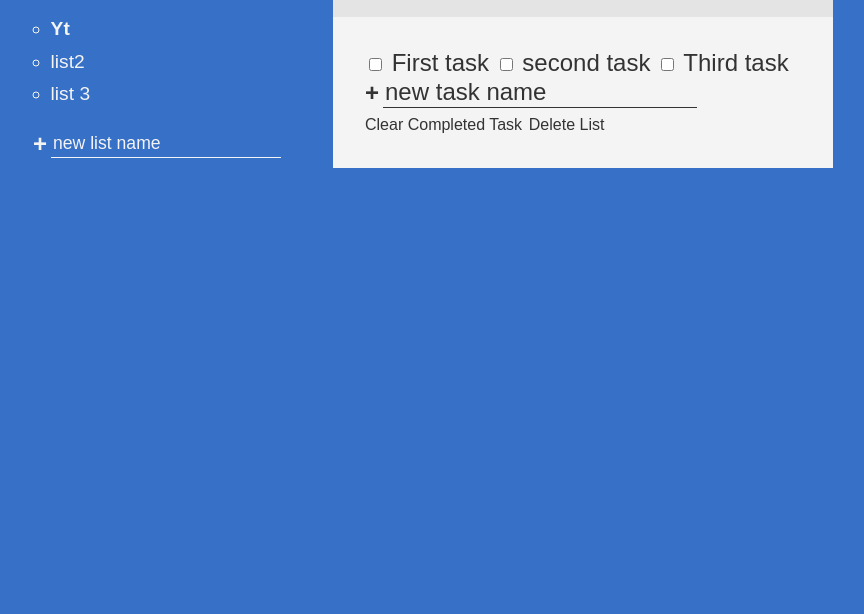
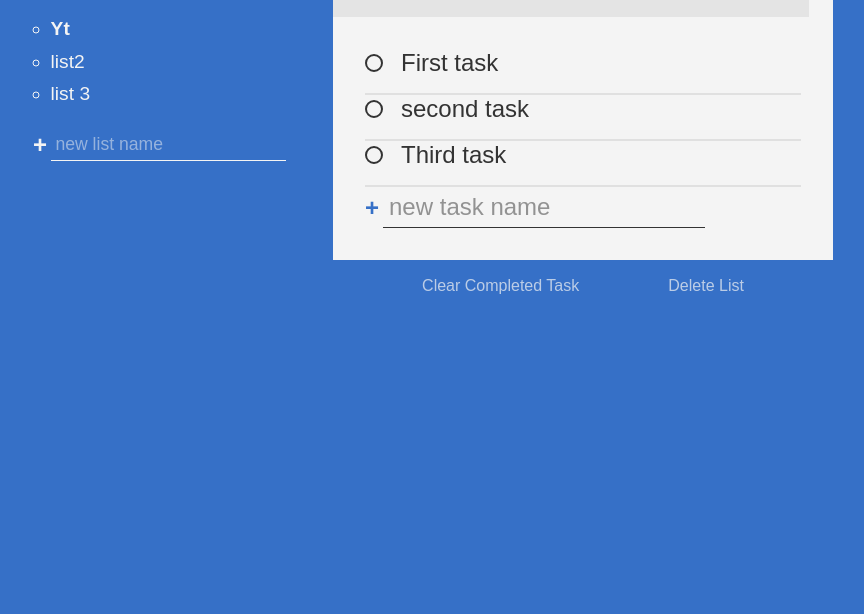
Before and after one commit to NemB0t/ODIN_ToDoList, a plain HTML site: page index.html in a window 1280 px wide. Shown: the part 186-800 px from the top of the page, without its empty margins (207-1071 px from the left). Drawn offline with Linux system fonts and the light colour scheme.

Commit message:
Added CSS

```diff
--- a/index.html
+++ b/index.html
@@ -13,9 +13,9 @@
     <div class="all-tasks">
         <h2 class="task-list-title">My Lists</h2>
         <ul class="task-list">
-            <li class="active-list">Yt</li>
-            <li>list2</li>
-            <li>list 3</li>
+            <li class="list-name active-list">Yt</li>
+            <li class="list-name">list2</li>
+            <li class="list-name">list 3</li>
         </ul>
         <form action="">
             <input type="text" class="new list" placeholder="new list name" aria-label="new list name" />
@@ -36,11 +36,15 @@
                     <span class="custom-checkbox"></span>
                     First task</label>
                 <!-- task 1 -->
+            </div>
+            <div class="tasks">
                 <input type="checkbox"  id="task-2"/>
                 <label for="task-2">
                     <span class="custom-checkbox"></span>
                     second task</label>
                 <!-- task 2 -->
+            </div>
+            <div class="tasks">
                 <input type="checkbox"  id="task-3"/>
                 <label for="task-3">
                     <span class="custom-checkbox"></span>
--- a/style.css
+++ b/style.css
@@ -63,6 +63,16 @@ form{
     opacity: 0.7;
 }
 
+.btn.delete{
+    opacity: 0.7;
+    font-size: 1rem;
+    transition: color 200ms;
+}
+
+.btn.delete:hover{
+    color: var(--clr-warning);
+}
+
 .task-list{
     line-height: 1.7;
     font-size: 1.2rem;
@@ -70,6 +80,14 @@ form{
     padding-left: 1.1rem;
 }
 
+.list-name{
+    cursor: pointer;
+}
+
+
+.list-name:hover{
+    opacity: 0.7;
+}
 .new{
     background: transparent;
     border: 0;
@@ -79,6 +97,11 @@ form{
     outline: none;
     transition: border-bottom 150ms ease-in;
     order: 2;
+    padding: 0.25em;
+}
+
+.new::placeholder{
+    opacity: 0.5;
 }
 
 .new.list{
@@ -113,13 +136,14 @@ form{
 .todo-header{
     padding: var(--spacer);
     background: #e4e4e4;
+    margin-right: 1em;
     display: flex;
     align-items: center;
     justify-content: space-between;
 }
 
 .list-title{
-    margin: 0;
+    margin: 0 1em 0 0;
 }
 
 .task-count{
@@ -127,6 +151,96 @@ form{
     font-size: 1rem;
 }
 
+.new-task-creator .create{
+    color: var(--clr-primary);
+}
+
 .todo-body{
     padding: var(--spacer);
+    position: relative;
 }
+
+[type="checkbox"]{
+    opacity: 0;
+    position: absolute;
+}
+
+.tasks label{
+    display: inline-flex;
+    align-items: center;
+    position: relative;
+    margin-bottom: 0.75em;
+}
+
+.tasks{
+    position: relative;
+    cursor: pointer;
+}
+
+.tasks::after{
+    content: "";
+    position: absolute;
+    left: 0;
+    right: 0;
+    bottom: 0;
+    height: 2px;
+    background: currentColor;
+    opacity: 0.1;
+}
+
+.custom-checkbox{
+    --size:0.75em;
+    display: inline-block;
+    width: var(--size);
+    height: var(--size);
+    margin-right: var(--size);
+    cursor: pointer;
+    border: 2px solid currentColor;
+    border-radius: 50%;
+    transform: scale(1);
+    transition: transform 300ms ease-in-out;
+}
+
+.tasks:hover .custom-checkbox,
+[type="checkbox"]:focus + label .custom-checkbox{
+    transform: scale(1.2);
+    color: var(--clr-primary);
+}
+
+[type="checkbox"]:checked + label .custom-checkbox{
+    background: var(--clr-primary);
+    border-color: var(--clr-primary);
+    box-shadow: inset 0 0 0 2px white;
+}
+
+[type="checkbox"]:checked + label{
+    opacity: 0.5;
+}
+
+.tasks label::after{
+    content: "";
+    position: absolute;
+    left: 1.5em;
+    right: 0;
+    top:50%;
+    height: 3px;
+    background: var(--clr-dark);
+    transform: scaleX(0);
+    transform-origin: right;
+    transition: transform 150ms ease-in-out;
+}
+
+[type="checkbox"]:checked + label::after{
+    transform: scaleX(1);
+    transform-origin: left;
+}
+
+.delete-btns{
+    display: flex;
+    justify-content: space-evenly;
+    position: absolute;
+    width: 100%;
+    left:0;
+    bottom: -35px;
+    color: var(--clr-light);
+}
```
